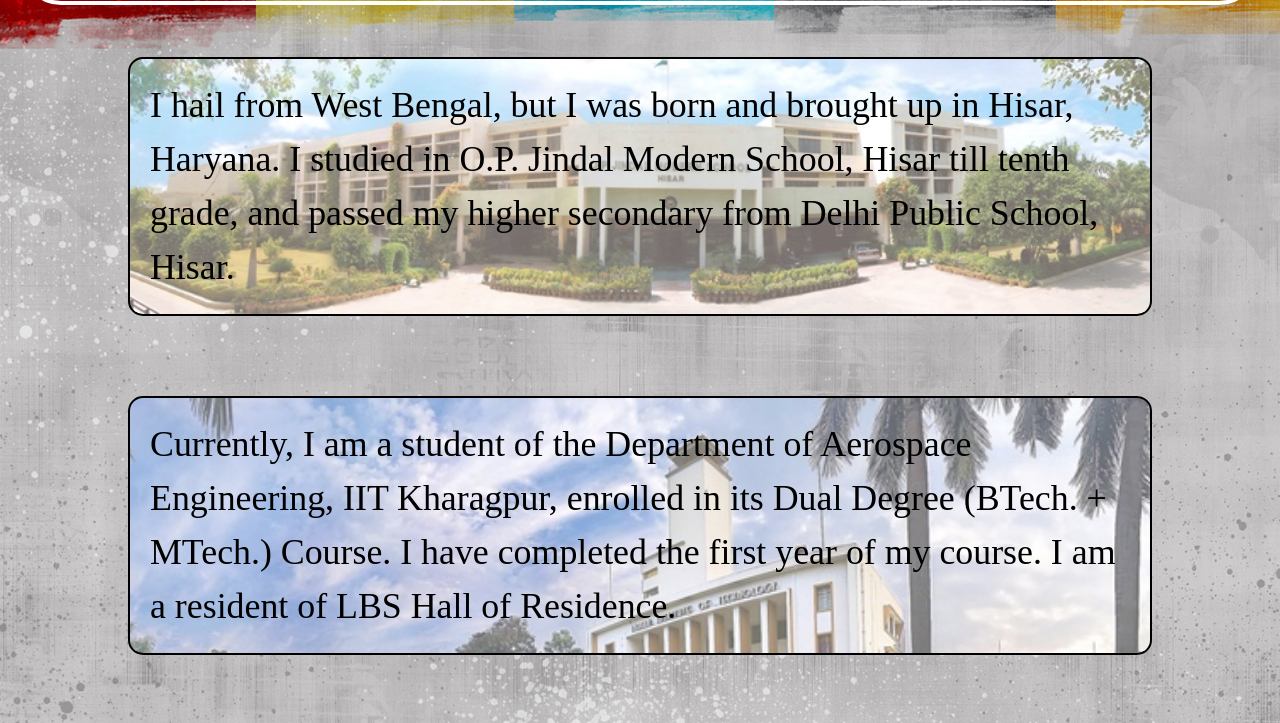
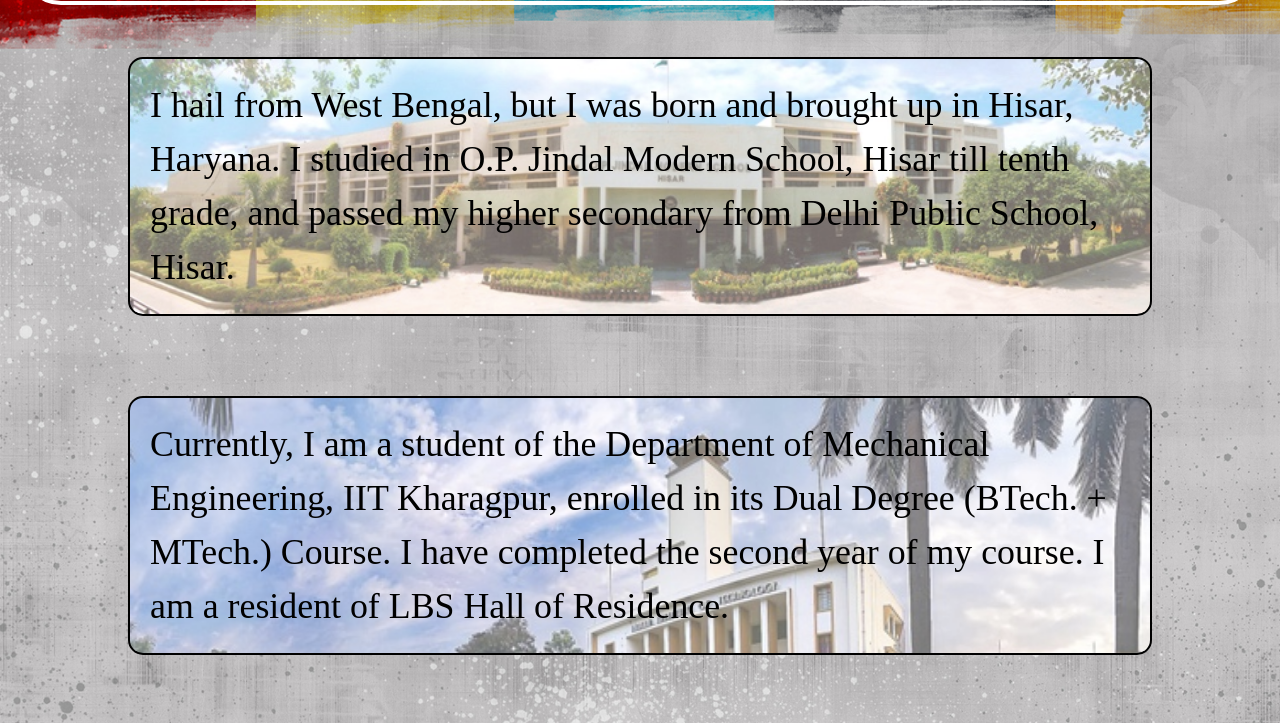
Before and after one commit to akneelanjan/portfolio_website, a plain HTML site: page Aboutme.html in a window 1280 px wide. Shown: the part 98-821 px from the top of the page. Drawn offline with Linux system fonts and the light colour scheme; a web font is replaced by a local one.

Commit message:
Update Aboutme.html

```diff
--- a/Aboutme.html
+++ b/Aboutme.html
@@ -32,7 +32,7 @@
 	</p>
 
 	<p class="kgp">
-	Currently, I am a student of the Department of Aerospace Engineering, IIT Kharagpur, enrolled in its Dual Degree (BTech. + MTech.) Course. I have completed the first year of my course. I am a resident of LBS Hall of Residence.
+	Currently, I am a student of the Department of Mechanical Engineering, IIT Kharagpur, enrolled in its Dual Degree (BTech. + MTech.) Course. I have completed the second year of my course. I am a resident of LBS Hall of Residence.
 	</p>
 
 	</div>
```
